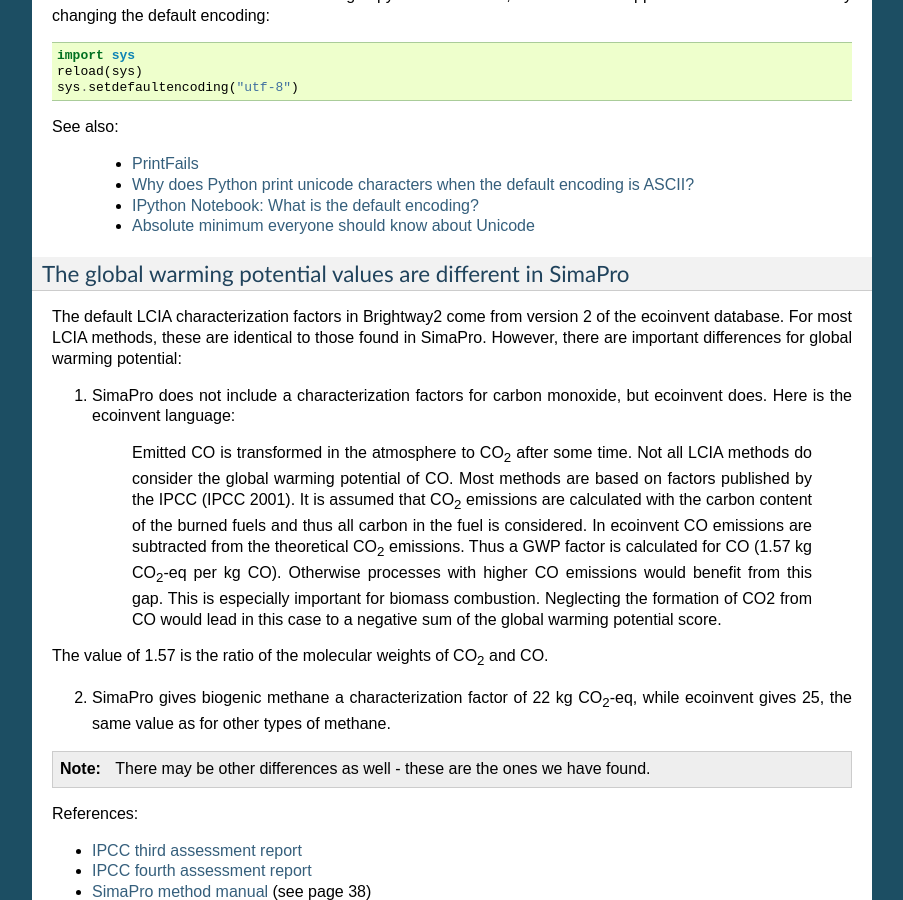
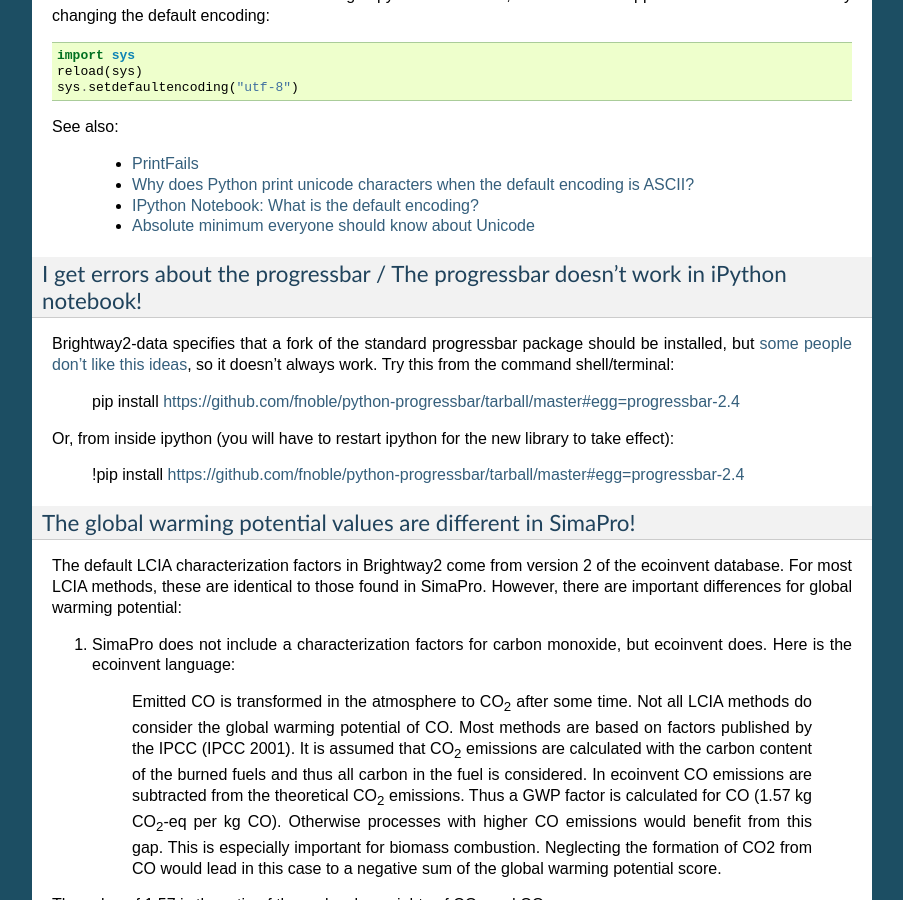
Before and after one commit to brightway-lca/brightway2, a Sphinx documentation site: the page built from docs/faq.rst, in a window 1280 px wide and 900 px high, scrolled down 1702 px. Shown: the whole window, without its empty margins (198-1101 px from the left). Built offline with Sphinx 7.4.7, drawn with Linux system fonts in a browser that asks for light colours; some of the changed text lies outside the part shown.

Commit message:
Add note on progressbar

```diff
--- a/docs/faq.rst
+++ b/docs/faq.rst
@@ -81,8 +81,19 @@
     * `IPython Notebook: What is the default encoding? <http://stackoverflow.com/questions/15420672/ipython-notebook-what-is-the-default-encoding>`_
     * `Absolute minimum everyone should know about Unicode <http://www.joelonsoftware.com/articles/Unicode.html>`_
 
-The global warming potential values are different in SimaPro
-------------------------------------------------------------
+I get errors about the progressbar / The progressbar doesn't work in iPython notebook!
+--------------------------------------------------------------------------------------
+
+Brightway2-data specifies that a fork of the standard progressbar package should be installed, but `some people don't like this ideas <https://groups.google.com/forum/#!topic/pypa-dev/tJ6HHPQpyJ4>`_, so it doesn't always work. Try this from the command shell/terminal:
+
+    pip install https://github.com/fnoble/python-progressbar/tarball/master#egg=progressbar-2.4
+
+Or, from inside ipython (you will have to restart ipython for the new library to take effect):
+
+    !pip install https://github.com/fnoble/python-progressbar/tarball/master#egg=progressbar-2.4
+
+The global warming potential values are different in SimaPro!
+-------------------------------------------------------------
 
 The default LCIA characterization factors in Brightway2 come from version 2 of the ecoinvent database. For most LCIA methods, these are identical to those found in SimaPro. However, there are important differences for global warming potential:
 
```
